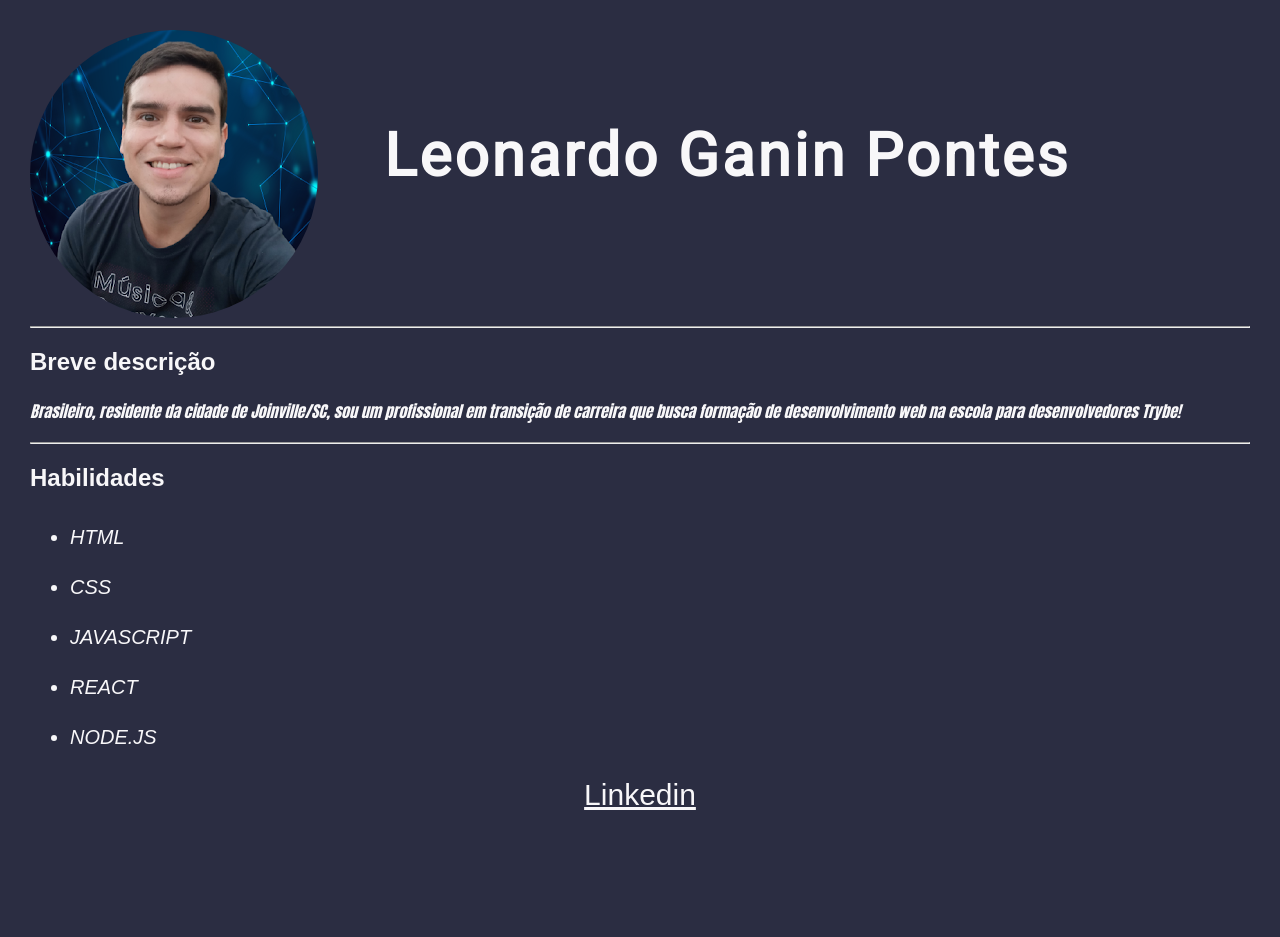
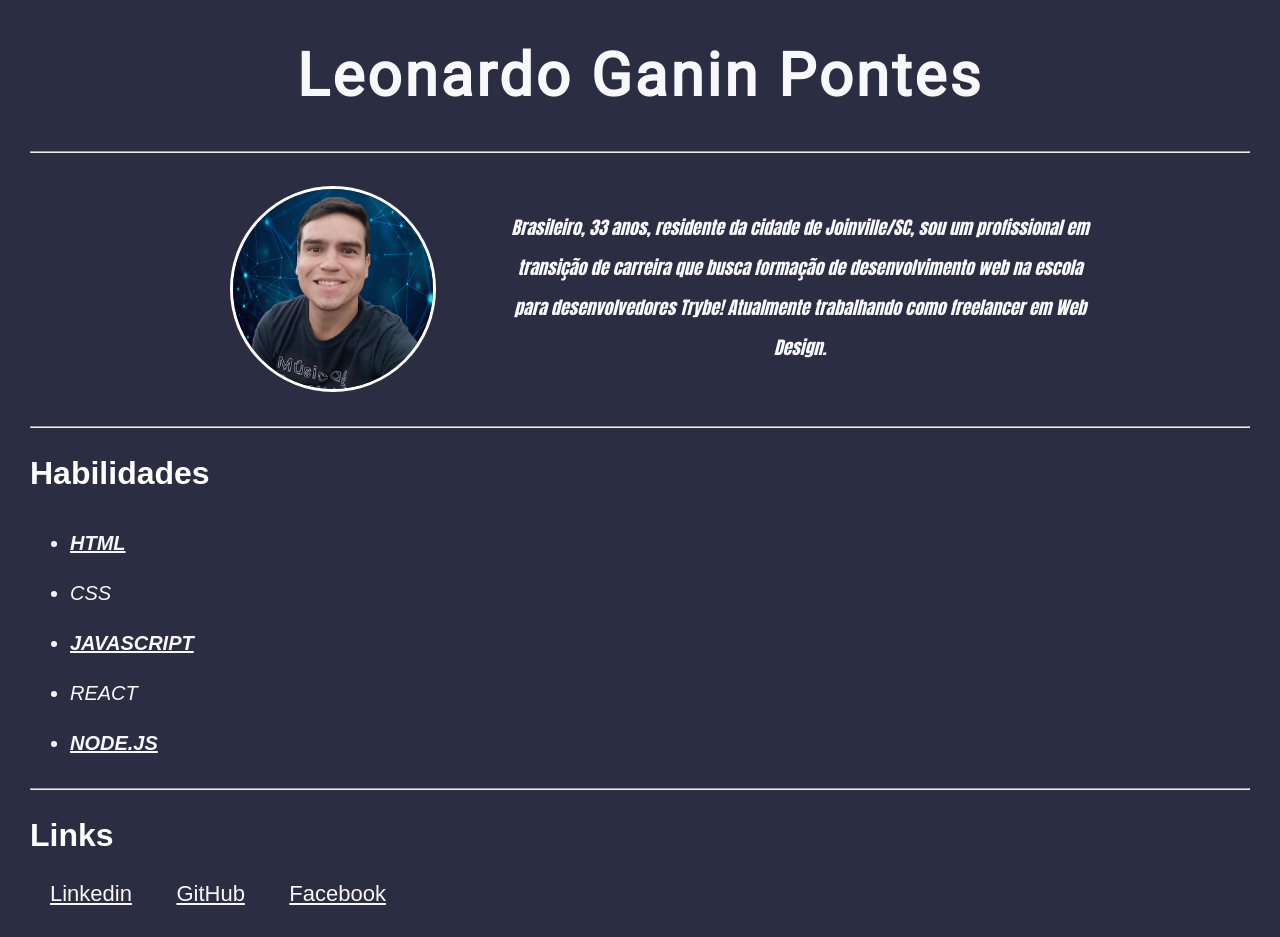
Before and after one commit to leopontes1989/leopontes1989.github.io, a plain HTML site: page index.html in a window 1280 px wide. Before the commit the page ends 842 px from the top, so only its background shows below. Drawn offline with Linux system fonts and the light colour scheme.

Commit message:
day 03 - box model

```diff
--- a/index.html
+++ b/index.html
@@ -7,75 +7,46 @@
     <link rel="preconnect" href="https://fonts.googleapis.com">
     <link rel="preconnect" href="https://fonts.gstatic.com" crossorigin>
     <link href="https://fonts.googleapis.com/css2?family=Oswald&family=Roboto&display=swap" rel="stylesheet">
+    <link rel="stylesheet" href="style.css">
     <title>Portfólio Inicial em HTML</title>
 
-    <style>
-
-        body {
-            font-family: Arial, Helvetica, sans-serif;
-            background-color: #2B2d42;
-            color: #f8f7f9;
-            margin: 30px;
-        }
-
-        h1 {
-            font-family: 'Roboto';
-            letter-spacing: 3px;
-            font-size: 60px;
-        }
-
-        p {
-            font-family: Impact, Haettenschweiler, 'Arial Narrow Bold', sans-serif;
-            font-style: italic;
-            line-height: 30px;
-        }
-
-        .elements {
-            font-style: italic;
-            font-size: 20px;
-            line-height: 50px;
-        }
-
-        .display {
-            display: flex;
-        }
-        .display h1 {
-            position: absolute;
-            left: 30%;
-            top: 10%;
-        }
-
-        a {
-            color: #f8f7f9;
-            font-size: 30px;
-            display: flex;
-            justify-content: center;
-        }
-
-    </style>
 </head>
 <body>
-    <div class="display">
-        <a href="/unnamed.png"><img src="/unnamed.png" alt="Foto de apresentação do portfólio" style="border-radius: 50%;"></a>
+    <div class="name">
         <h1>Leonardo Ganin Pontes</h1>
     </div>
     <hr>
+    <div class="profile-img">
+        <a href="/unnamed.png"><img src="/unnamed.png" alt="Foto de apresentação do portfólio"></a>
+    </div>
 
-    <h2>Breve descrição</h2>
-    <p>Brasileiro, residente da cidade de <strong>Joinville/SC</strong>, sou um profissional em transição de carreira que busca formação de desenvolvimento web na escola para desenvolvedores <strong>Trybe</strong>!</p>
+    <div class="description">
+        <p>Brasileiro, 33 anos, residente da cidade de <strong>Joinville/SC</strong>, sou um profissional em transição de carreira que busca formação de desenvolvimento web na escola para desenvolvedores <strong>Trybe</strong>! Atualmente trabalhando como freelancer em Web Design.</p>
+    </div>
+
+    </div>
 
     <hr>
 
-    <h2>Habilidades</h2>
-    <ul>
-        <li class="elements">HTML</li>
-        <li class="elements">CSS</li>
-        <li class="elements">JAVASCRIPT</li>
-        <li class="elements">REACT</li>
-        <li class="elements">NODE.JS</li>
-    </ul>
+    <div class="habilidades">
+        <h2>Habilidades</h2>
+        <ul class="elements">
+            <li>HTML</li>
+            <li>CSS</li>
+            <li>JAVASCRIPT</li>
+            <li>REACT</li>
+            <li>NODE.JS</li>
+        </ul>
+    </div>
 
-    <a href="http://linkedin.com/leoponteswd" target="_blank">Linkedin</a>
+    <hr>
+
+    <h2>Links</h2>
+    <div class="links">
+        <a href="http://linkedin.com/leoponteswd" target="_blank">Linkedin</a>
+        <a href="http://linkedin.com/leoponteswd" target="_blank">GitHub</a>
+        <a href="http://linkedin.com/leoponteswd" target="_blank">Facebook</a>
+    </div>
 
 
 </body>
--- /dev/null
+++ b/style.css
@@ -0,0 +1,79 @@
+body {
+    font-family: Arial, Helvetica, sans-serif;
+    background-color: #2B2d42;
+    color: #f8f7f9;
+    margin: 30px;
+}
+
+h1 {
+    font-family: 'Roboto';
+    letter-spacing: 3px;
+    font-size: 60px;
+    color: #f8f7f9;
+}
+
+h2 {
+    color: white;
+    font-size: 32px;
+}
+
+p {
+    font-family: Impact, Haettenschweiler, 'Arial Narrow Bold', sans-serif;
+    font-style: italic;
+    line-height: 30px;
+}
+
+.elements li {
+    font-style: italic;
+    font-size: 20px;
+    line-height: 50px;
+}
+
+a {
+    color: #f8f7f9;
+    font-size: 22px;
+    transition: 1s;
+}
+
+a:hover {
+    color: yellow;
+}
+
+.profile-img img{
+    border-radius: 50%;
+    border: 3px solid #fff;
+    margin-left: 200px;
+    margin-bottom: 20px;
+    width: 200px;
+    margin-top: 25px;
+}
+
+.name {
+    text-align: center;
+}
+
+.description {
+    position: absolute;
+    top: 190px;
+    width: 600px;
+    right: 180px;
+    font-size: 18px;
+    text-align: center;
+}
+
+.links a {
+    padding: 20px;
+}
+
+ul.elements li:nth-child(odd) {
+    font-weight: bold;
+    text-decoration: underline;
+}
+
+.habilidades {
+    margin-bottom: 20px;
+}
+
+.description p {
+    line-height: 40px;
+}
```
